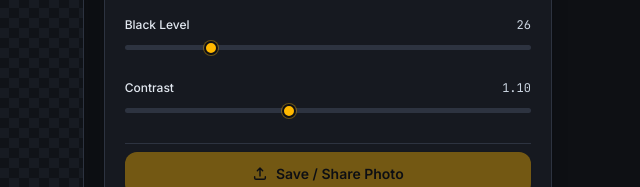
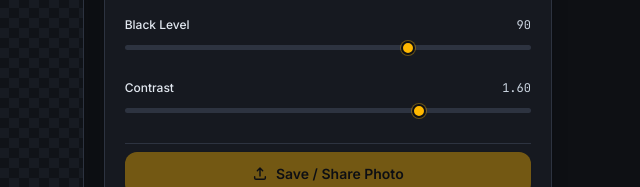
Before and after one commit to systemmum/systemmum.github.io, a plain HTML site: page dcsconv/index.html in a window 1280 px wide. Shown: the part 251-438 px from the top of the page, 640-1280 px from the left. Drawn offline with nearby package versions, Linux system fonts and the light colour scheme.

Commit message:
Update index.html
update default velue

```diff
--- a/dcsconv/index.html
+++ b/dcsconv/index.html
@@ -248,18 +248,18 @@
         <div class="space-y-2">
           <div class="flex justify-between text-xs">
             <label for="sliderBlackLevel" class="font-medium text-slate-200">Black Level</label>
-            <span id="valBlackLevel" class="font-mono text-slate-300">26</span>
+            <span id="valBlackLevel" class="font-mono text-slate-300">90</span>
           </div>
-          <input id="sliderBlackLevel" type="range" min="0" max="128" step="1" value="26" class="w-full py-1" />
+          <input id="sliderBlackLevel" type="range" min="0" max="128" step="1" value="90" class="w-full py-1" />
         </div>
 
         <!-- 3. Contrast Slider -->
         <div class="space-y-2">
           <div class="flex justify-between text-xs">
             <label for="sliderContrast" class="font-medium text-slate-200">Contrast</label>
-            <span id="valContrast" class="font-mono text-slate-300">1.10</span>
+            <span id="valContrast" class="font-mono text-slate-300">1.60</span>
           </div>
-          <input id="sliderContrast" type="range" min="0.50" max="2.00" step="0.05" value="1.10" class="w-full py-1" />
+          <input id="sliderContrast" type="range" min="0.50" max="2.00" step="0.05" value="1.60" class="w-full py-1" />
         </div>
 
         <!-- Export Actions -->
@@ -959,7 +959,7 @@
       tempOffset: 0,       // -50 (Colder) to +50 (Warmer), 0 = 7300K neutral
       redGain: 1.40,       // 7300K neutral R gain
       blueGain: 2.20,      // 7300K neutral B gain
-      blackLevel: 80,      // Default black pedestal
+      blackLevel: 90,      // Default black pedestal
       contrast: 1.60,      // Default tone contrast
       gamma: 2.20,
       colorMatrix: 'vivid' // Kodak Ektachrome Vivid Boost
```
